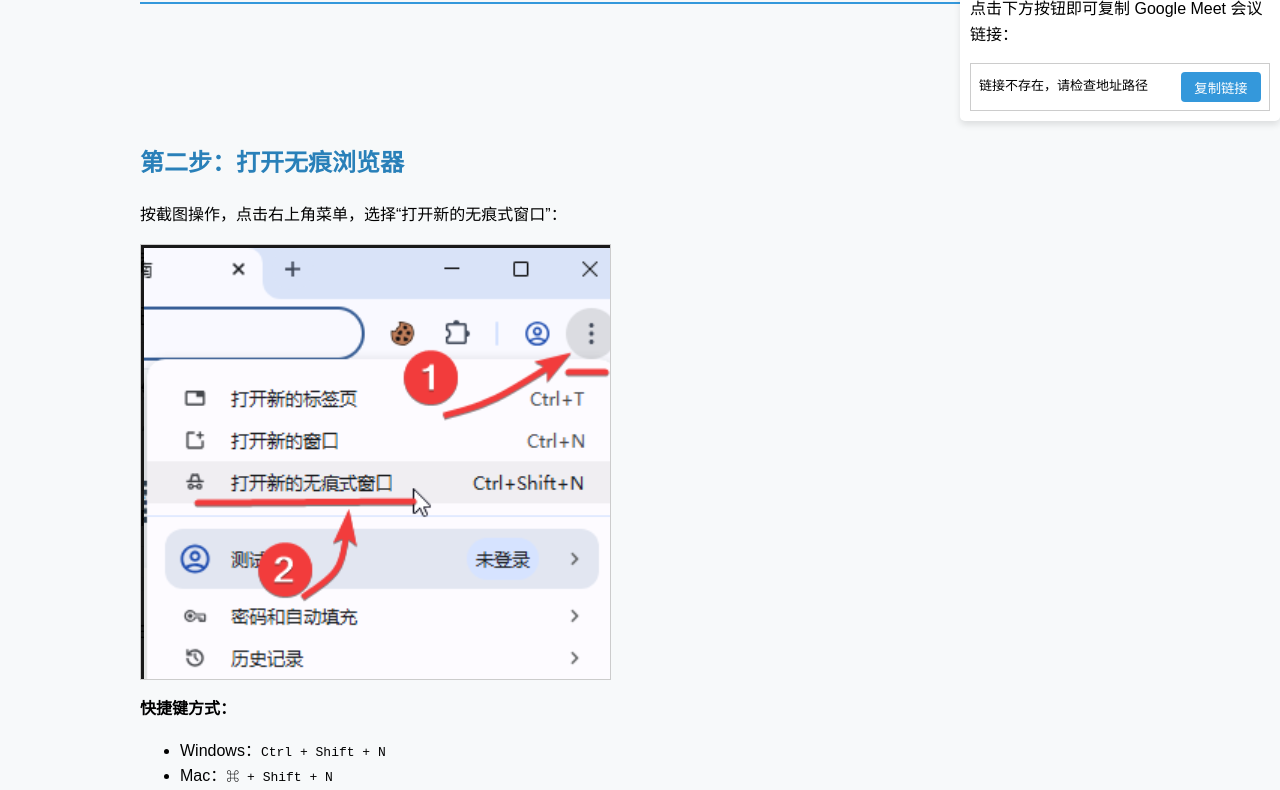
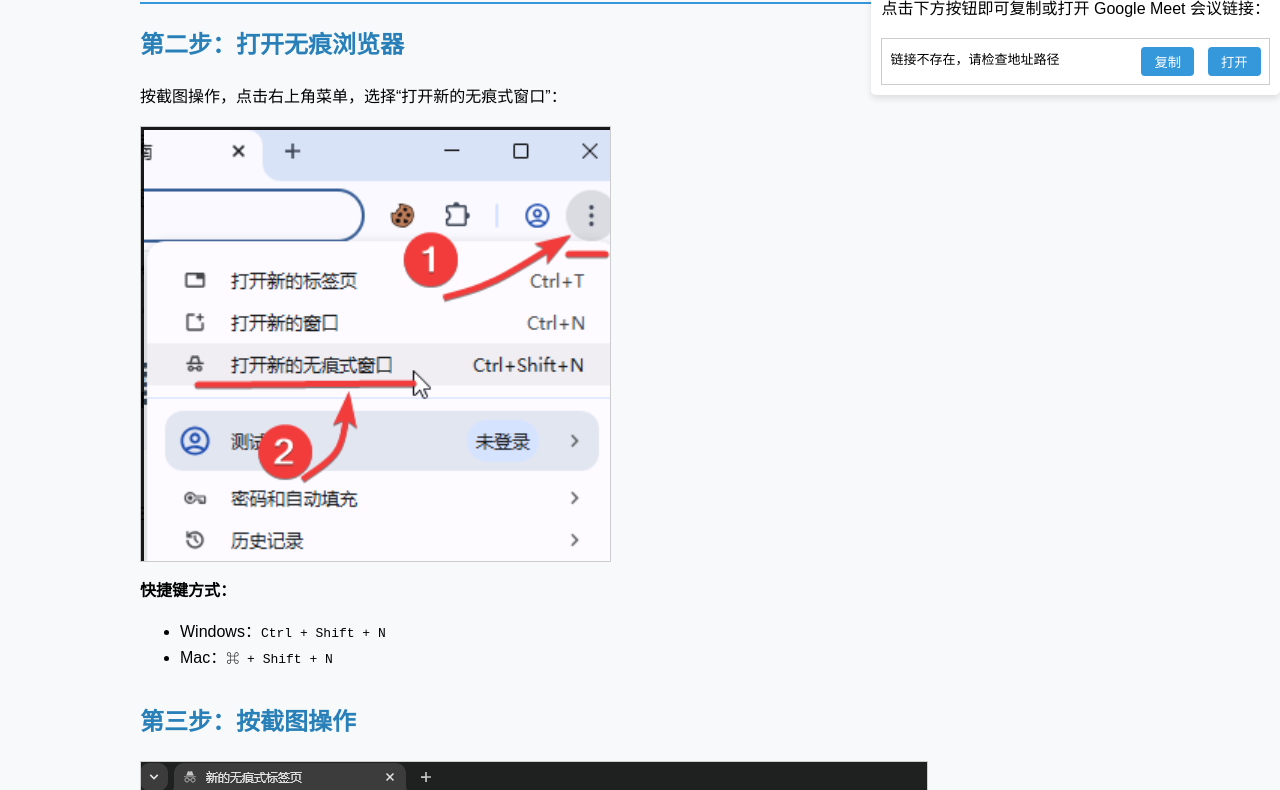
Before and after one commit to agsadsadsa/google-meet-landing-page, a plain HTML site: page index.html in a window 1280 px wide. Shown: the part 112-902 px from the top of the page. Drawn offline with Linux system fonts and the light colour scheme.

Commit message:
Update index.html

```diff
--- a/index.html
+++ b/index.html
@@ -17,12 +17,6 @@
       color: #2c3e50;
       border-bottom: 2px solid #3498db;
       padding-bottom: 0.3em;
-    }
-    .steps-container {
-      margin-top: 120px;
-      display: flex;
-      flex-direction: column;
-      gap: 2em;
     }
     .step {
       margin-bottom: 2em;
@@ -73,24 +67,23 @@
       padding: 10px;
       border-radius: 5px;
       box-shadow: 0 4px 6px rgba(0, 0, 0, 0.1);
-      max-width: 300px;
     }
   </style>
 </head>
 <body>
   <h1>Google Meet 自动加入使用指南</h1>
 
-  <!-- 固定复制链接按钮 -->
+  <!-- 固定复制链接与打开链接按钮 -->
   <div class="fixed-copy-box">
     <h2>第一步：点复制链接按钮</h2>
-    <p>点击下方按钮即可复制 Google Meet 会议链接：</p>
+    <p>点击下方按钮即可复制或打开 Google Meet 会议链接：</p>
     <div class="copy-box">
       <span class="copy-text" id="meetLink">正在加载...</span>
-      <button class="copy-button" onclick="copyMeetLink()">复制链接</button>
+      <button class="copy-button" onclick="copyMeetLink()">复制</button>
+      <button class="copy-button" onclick="openMeetLink()">打开</button>
     </div>
   </div>
 
-  <div class="steps-container">
   <div class="step">
     <h2>第二步：打开无痕浏览器</h2>
     <p>按截图操作，点击右上角菜单，选择“打开新的无痕式窗口”：</p>
@@ -109,13 +102,12 @@
 
   <div class="step">
     <h2>第四步：按截图操作</h2>
-      <img src="static/step4.png" class="screenshot" alt="后续操作截图"/>
+    <img src="static/step4.png" class="screenshot" alt="第四步截图"/>
   </div>
 
   <div class="step">
     <h2>第五步：按截图操作</h2>
-      <img src="static/step5.png" class="screenshot" alt="后续步骤截图"/>
-    </div>
+    <img src="static/step5.png" class="screenshot" alt="第五步截图"/>
   </div>
 
   <script>
@@ -133,6 +125,7 @@
 
     const path = window.location.pathname.split("/")[1];
     const meetLink = links[path] || "链接不存在，请检查地址路径";
+
     document.getElementById("meetLink").textContent = meetLink;
 
     function copyMeetLink() {
@@ -140,6 +133,14 @@
         alert("已复制链接到剪贴板！");
       });
     }
+
+    function openMeetLink() {
+      if (meetLink.startsWith("http")) {
+        window.open(meetLink, "_blank");
+      } else {
+        alert("无效链接，无法打开。");
+      }
+    }
   </script>
 </body>
 </html>
```
Lines whose indentation alone changed are shown as unchanged.
